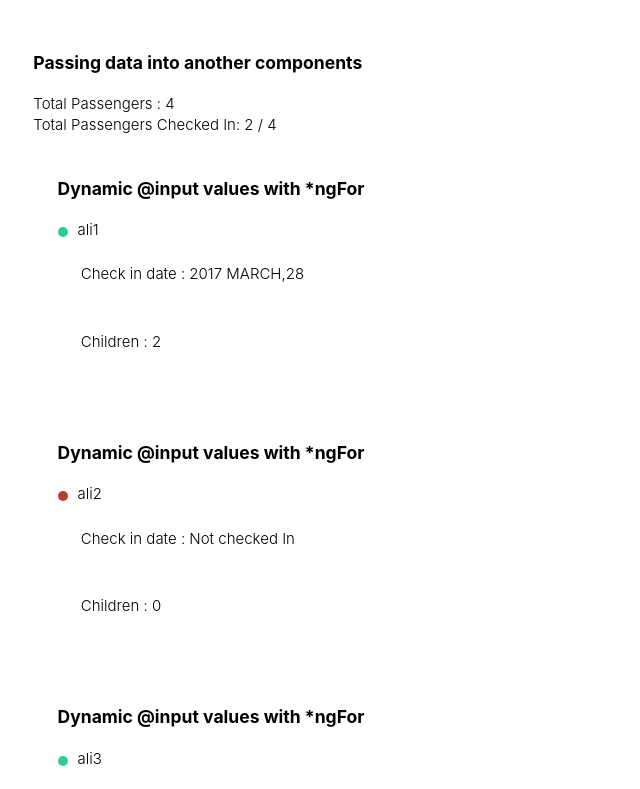
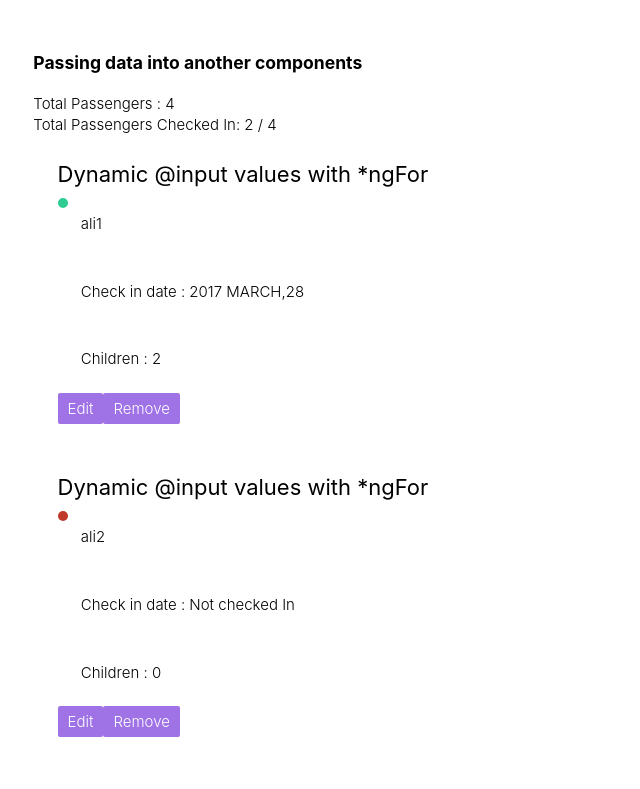
Before and after one commit to aliafn/angular-ivy-dafw9t, an Angular app: page / in a window 1280 px wide. Shown: the top 789 px of the page, without its empty margins (0-640 px from the left). Built offline with nearby package versions, Linux system fonts and the light colour scheme.

Commit message:
4 files modified

```diff
--- a/src/app/passenger-dashboard/components/passenger-detail/passenger-detail.component.html
+++ b/src/app/passenger-dashboard/components/passenger-detail/passenger-detail.component.html
@@ -1,7 +1,19 @@
 <div>
   <h3>Dynamic @input values with *ngFor</h3>
   <span class="status" [class.checked-in]="detail.checkedIn"></span>
-  {{ detail.fullname }}
+
+  <div *ngIf="editing">
+    <input
+      type="text"
+      [value]="detail.fullname"
+      (input)="onNameChange(name.value)"
+      #name
+    />
+  </div>
+  <div *ngIf="!editing">
+    {{ detail.fullname }}
+  </div>
+
   <div class="date">
     Check in date :
     {{
@@ -14,4 +26,10 @@
     Children :
     {{ detail.children?.length || 0 }}
   </div>
+
+  <button (click)="toggleEdit()">
+    {{ editing ? 'Done' : 'Edit' }}
+  </button>
+
+  <button (click)="onRemove()">Remove</button>
 </div>
--- a/src/app/passenger-dashboard/components/passenger-detail/passenger-detail.component.ts
+++ b/src/app/passenger-dashboard/components/passenger-detail/passenger-detail.component.ts
@@ -1,4 +1,4 @@
-import { Component, Input } from '@angular/core';
+import { Component, Input, Output, EventEmitter } from '@angular/core';
 import { Passenger } from '../../models/passenger.interface';
 
 @Component({
@@ -6,10 +6,27 @@
   templateUrl: './passenger-detail.component.html',
   styleUrls: [
     '../../containers/passenger-dashboard/passenger-dashboard.component.scss',
+    '../../../app.component.scss',
   ],
 })
 export class PassengerDetailComponent {
   @Input()
   detail: Passenger;
+
+  editing: boolean = false;
+
+  @Output()
+  remove: EventEmitter<any> = new EventEmitter();
+
   constractor() {}
+
+  onNameChange(value: string) {
+    this.detail.fullname = value;
+  }
+  toggleEdit() {
+    this.editing = !this.editing;
+  }
+  onRemove() {
+    this.remove.emit(this.detail);
+  }
 }
--- a/src/app/passenger-dashboard/containers/passenger-dashboard/passenger-dashboard.component.html
+++ b/src/app/passenger-dashboard/containers/passenger-dashboard/passenger-dashboard.component.html
@@ -3,6 +3,8 @@
   <passenger-detail
     *ngFor="let passenger of getPassengers()"
     [detail]="passenger"
+    (remove)="handleRemove($event)"
+    (edit)="handleEdit($event)"
   ></passenger-detail>
   <p>Start editing to see some magic happen :)</p>
 
--- a/src/app/passenger-dashboard/containers/passenger-dashboard/passenger-dashboard.component.ts
+++ b/src/app/passenger-dashboard/containers/passenger-dashboard/passenger-dashboard.component.ts
@@ -81,4 +81,12 @@
   handleChangeAge(value1: string) {
     this.age = Number(value1);
   }
+
+  handleRemove(event: any) {
+    console.log(event);
+  }
+
+  handleEdit(event: any) {
+    console.log(event);
+  }
 }
```
